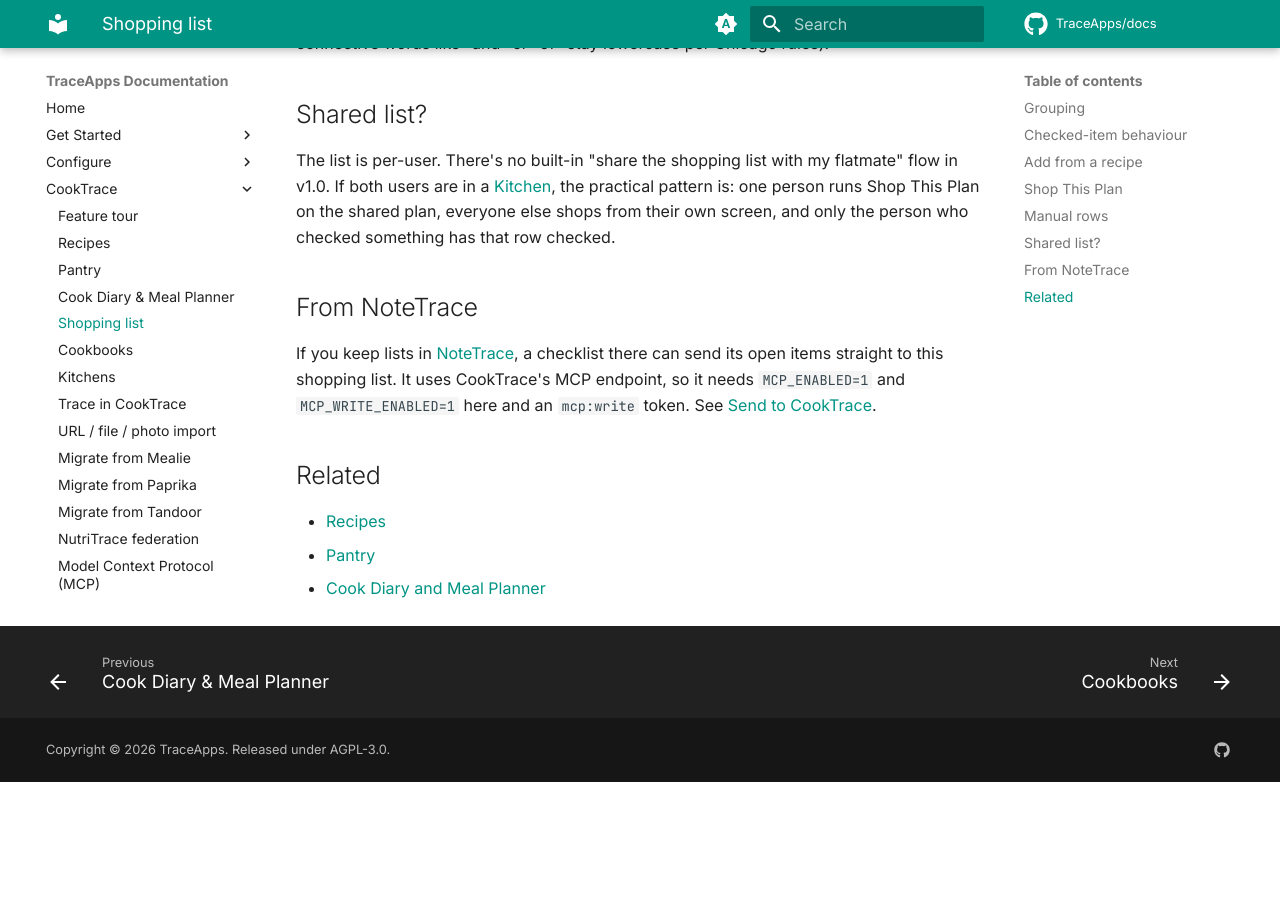
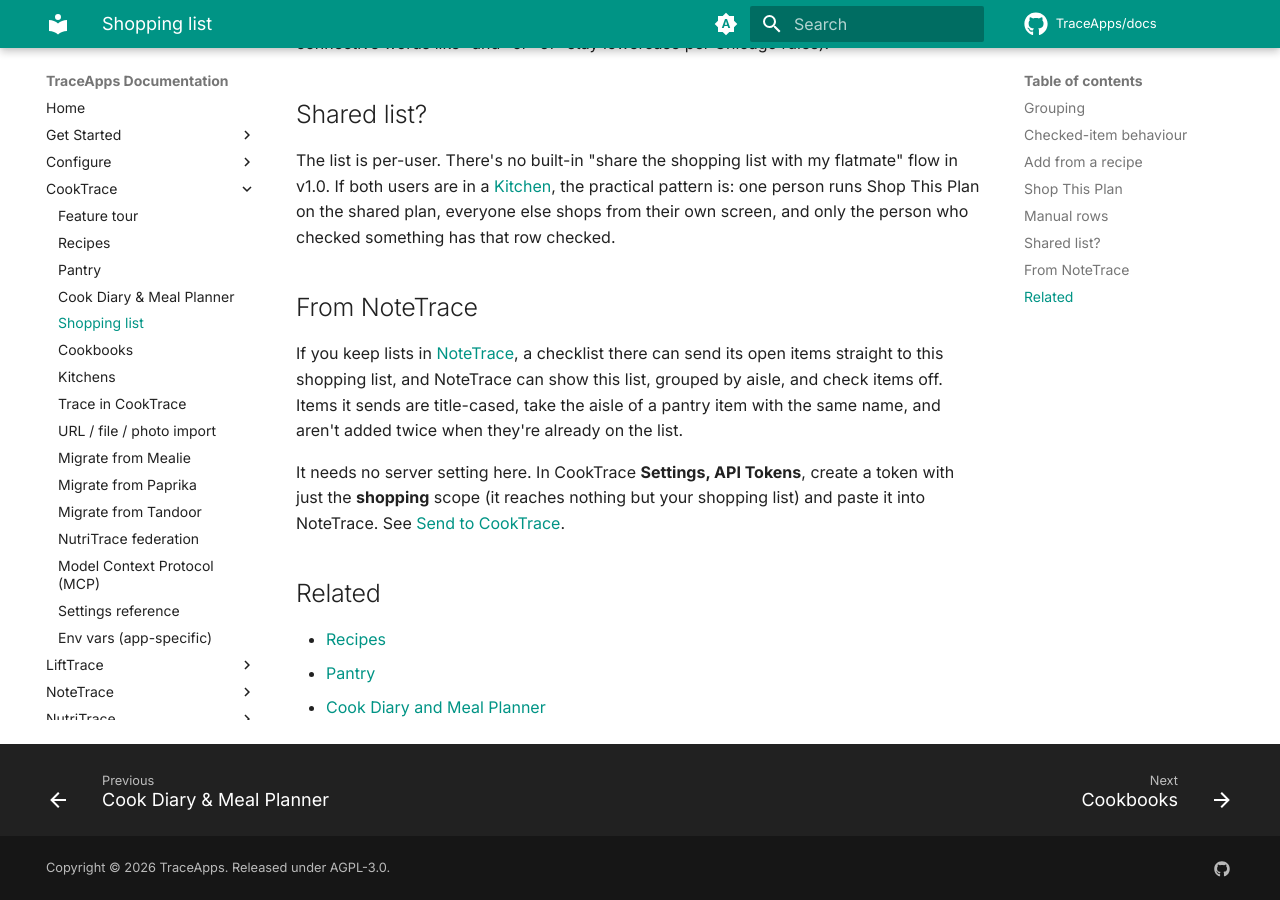
Before and after one commit to TraceApps/docs, an MkDocs documentation site: the page built from docs/cooktrace/shopping.md, in a window 1280 px wide and 900 px high, scrolled down 1755 px. Built offline with MkDocs 1.6.1 and Material for MkDocs 9.7.7, drawn with Linux system fonts in a browser that asks for light colours; comment, search, counter and statistics services are not loaded; before the commit the page ends 2537 px from its top, so only the background shows below that.

Commit message:
CookTrace: shopping scope for NoteTrace

```diff
--- a/docs/cooktrace/shopping.md
+++ b/docs/cooktrace/shopping.md
@@ -44,7 +44,9 @@ The list is per-user. There's no built-in "share the shopping list with my flatm
 
 ## From NoteTrace
 
-If you keep lists in [NoteTrace](../notetrace/index.md), a checklist there can send its open items straight to this shopping list. It uses CookTrace's MCP endpoint, so it needs `MCP_ENABLED=1` and `MCP_WRITE_ENABLED=1` here and an `mcp:write` token. See [Send to CookTrace](../notetrace/cooktrace.md).
+If you keep lists in [NoteTrace](../notetrace/index.md), a checklist there can send its open items straight to this shopping list, and NoteTrace can show this list, grouped by aisle, and check items off. Items it sends are title-cased, take the aisle of a pantry item with the same name, and aren't added twice when they're already on the list.
+
+It needs no server setting here. In CookTrace **Settings, API Tokens**, create a token with just the **shopping** scope (it reaches nothing but your shopping list) and paste it into NoteTrace. See [Send to CookTrace](../notetrace/cooktrace.md).
 
 ## Related
 
```
